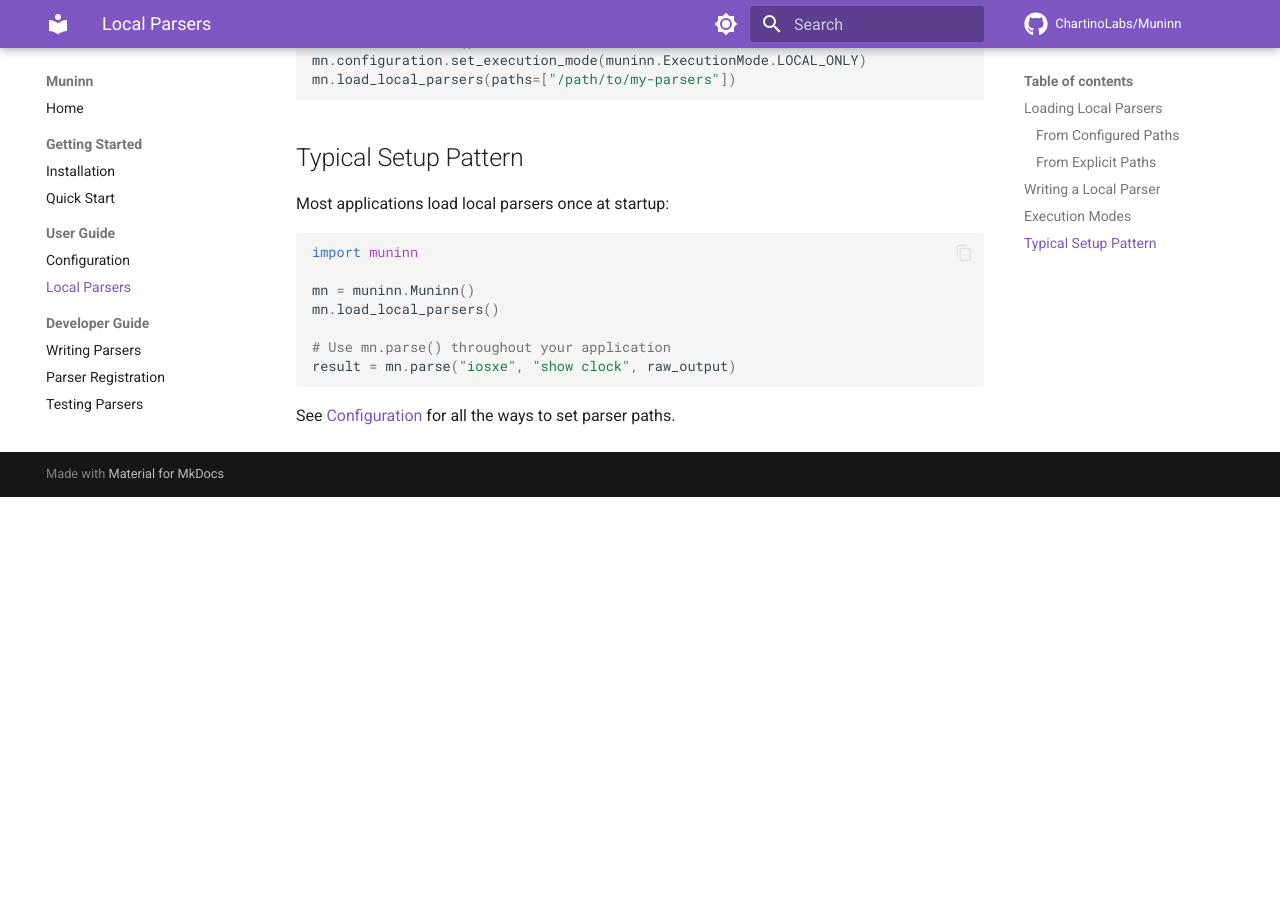
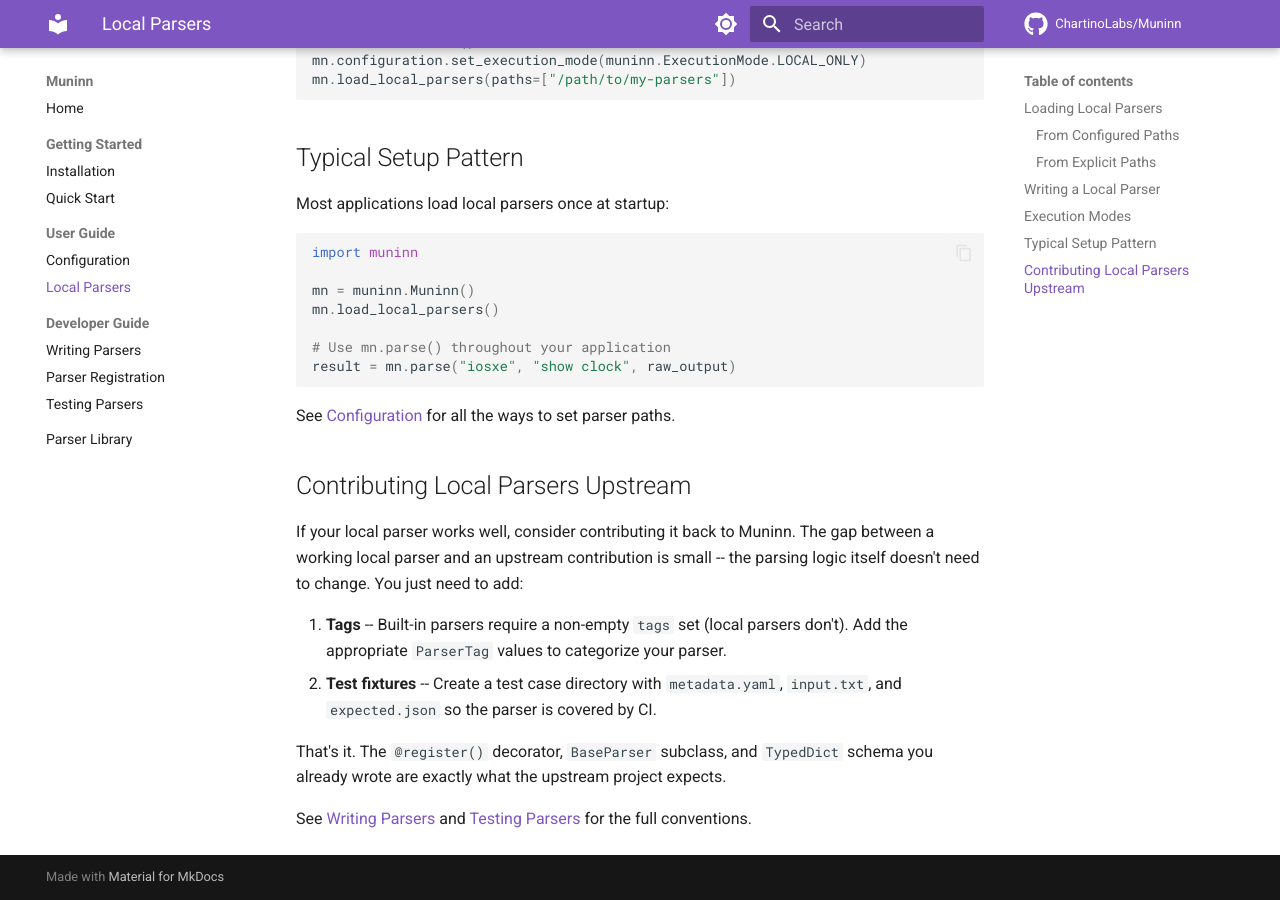
Before and after one commit to ChartinoLabs/Muninn, an MkDocs documentation site: the page built from docs/user-guide/local-parsers.md, in a window 1280 px wide and 900 px high, scrolled down 2243 px. Built offline with MkDocs 1.6.1 and Material for MkDocs 9.7.7, drawn with Linux system fonts in a browser that asks for light colours; comment, search, counter and statistics services are not loaded; before the commit the page ends 2740 px from its top, so only the background shows below that.

Commit message:
docs: add section on contributing local parsers upstream
Co-Authored-By: Claude Opus 4.6 (1M context) <noreply@anthropic.com>

````diff
--- a/docs/user-guide/local-parsers.md
+++ b/docs/user-guide/local-parsers.md
@@ -111,3 +111,14 @@ result = mn.parse("iosxe", "show clock", raw_output)
 ```
 
 See [Configuration](configuration.md) for all the ways to set parser paths.
+
+## Contributing Local Parsers Upstream
+
+If your local parser works well, consider contributing it back to Muninn. The gap between a working local parser and an upstream contribution is small -- the parsing logic itself doesn't need to change. You just need to add:
+
+1. **Tags** -- Built-in parsers require a non-empty `tags` set (local parsers don't). Add the appropriate `ParserTag` values to categorize your parser.
+2. **Test fixtures** -- Create a test case directory with `metadata.yaml`, `input.txt`, and `expected.json` so the parser is covered by CI.
+
+That's it. The `@register()` decorator, `BaseParser` subclass, and `TypedDict` schema you already wrote are exactly what the upstream project expects.
+
+See [Writing Parsers](../developer-guide/writing-parsers.md) and [Testing Parsers](../developer-guide/testing-parsers.md) for the full conventions.
````
